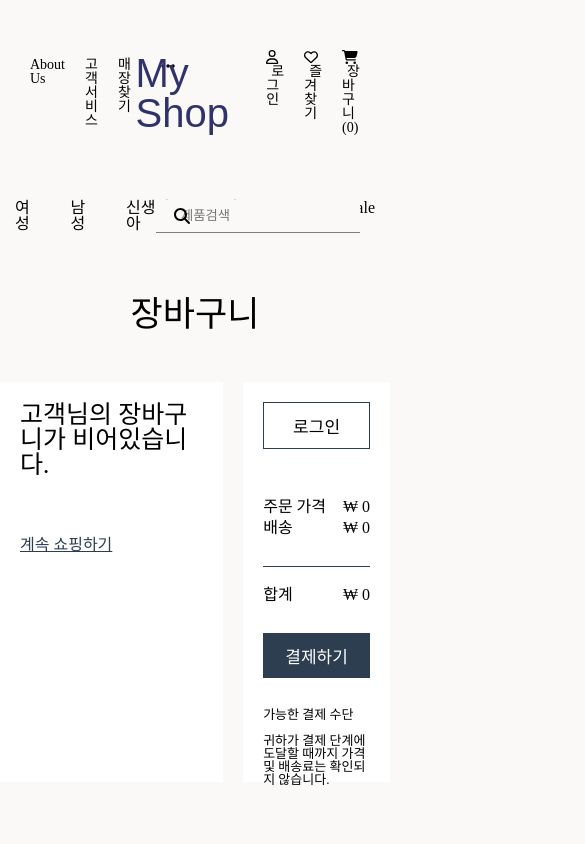
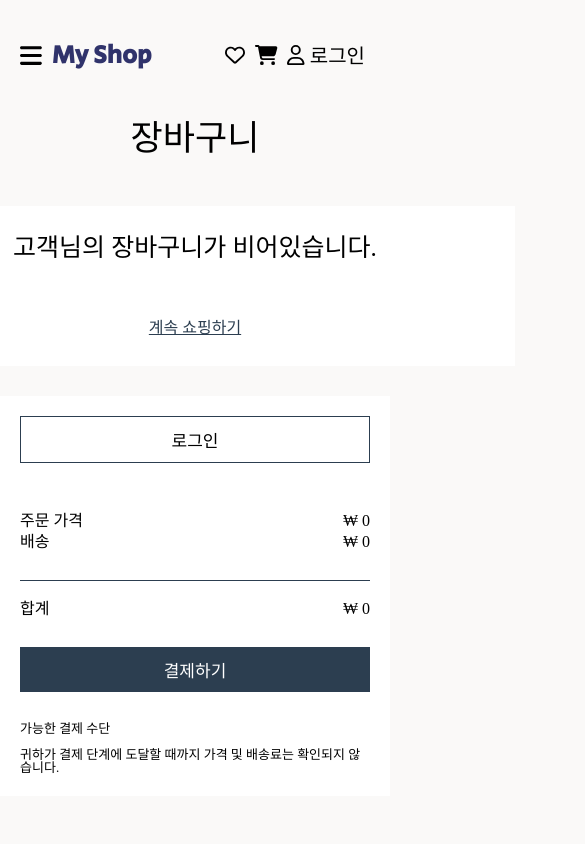
Before and after one commit to jeonga-yeon/shopping-mall, a React (Create React App) app: page /cart in a window 390 px wide. Shown: the top 844 px of the page, 585 px wide, since content can reach past the window. Built offline with nearby package versions, Linux system fonts and the light colour scheme; data requests are answered from the project's data file.

Commit message:
모바일 버전

```diff
--- a/src/components/CartCard.js
+++ b/src/components/CartCard.js
@@ -15,6 +15,13 @@ import { useNavigate } from "react-router-dom";
 
 const Wrapper = styled.div`
   .cart__item {
+    @media screen and (max-width: 500px) {
+      width: 400px;
+      display: flex;
+
+      justify-content: center;
+      align-items: center;
+    }
     display: flex;
     margin-bottom: 10px;
     .cart__item--img {
--- a/src/components/Footer.js
+++ b/src/components/Footer.js
@@ -34,6 +34,14 @@ const Wrapper = styled.div`
           text-decoration: none;
         }
       }
+    }
+  }
+  @media screen and (max-width: 970px) {
+    .footer__category {
+      display: none;
+    }
+    .footer__logo {
+      padding-top: 70px;
     }
   }
   .footer__logo {
@@ -89,7 +97,7 @@ const Footer = () => {
         </ul>
       </div>
       <div className="footer__logo" onClick={() => navigate("/")}>
-        My Shop
+        <span>My Shop</span>
       </div>
     </Wrapper>
   );
--- a/src/components/Navbar.js
+++ b/src/components/Navbar.js
@@ -6,15 +6,128 @@ import {
   faEllipsisH,
   faSearch,
   faShoppingCart,
+  faBars,
+  faTimes,
 } from "@fortawesome/free-solid-svg-icons";
 import { faHeart, faUser } from "@fortawesome/free-regular-svg-icons";
 import { Link, useNavigate } from "react-router-dom";
 import { useDispatch, useSelector } from "react-redux";
 
-const Wrapper = styled.div``;
+const Menu = styled.div`
+  @import url("https://fonts.googleapis.com/css2?family=Secular+One&display=swap");
+  box-sizing: border-box;
+  .mobile-menu {
+    display: none;
+  }
+  @media screen and (max-width: 970px) {
+    .menu {
+      display: none;
+    }
+    .mobile-menu {
+      width: 100%;
+      display: flex;
+      justify-content: space-between;
+      align-items: center;
+      .mobile-menu__nav,
+      .mobile-menu__login {
+        display: flex;
+        margin-top: 40px;
+        justify-content: space-between;
+        align-items: center;
+        h1,
+        span {
+          margin-left: 5px;
+        }
+      }
+      .mobile-menu__nav {
+        .mobile-menu__icon,
+        h1 {
+          margin-left: 20px;
+        }
+        .mobile-menu__icon {
+          font-size: 25px;
+          &:hover {
+            cursor: pointer;
+          }
+        }
+        h1 {
+          margin-left: 10px;
+          font-family: "Secular One", sans-serif;
+          color: #30336b;
+          font-weight: 600;
+          font-size: 25px;
+        }
+        .mobile-menu__list {
+          width: 300px;
+          height: 200vh;
+          background-color: #dfb887;
+          z-index: 9;
+          position: fixed;
+          left: 0px;
+          top: 0px;
+          padding: 10px;
+          .list__icon {
+            width: 100%;
+            text-align: end;
+            font-size: 20px;
+            margin-bottom: 30px;
+            .fa-times {
+              &:hover {
+                cursor: pointer;
+              }
+            }
+          }
+          .list__category {
+            font-size: 22px;
+            text-align: center;
+            li {
+              margin-bottom: 25px;
+              &:hover {
+                cursor: pointer;
+                text-decoration: underline;
+              }
+            }
+          }
+        }
+      }
+      .mobile-menu__login {
+        margin-right: 20px;
+        li {
+          padding: 5px;
+          &:hover {
+            cursor: pointer;
+          }
+          font-size: 20px;
+        }
+        .cart__amount {
+          position: relative;
+          .amount__icon {
+            position: absolute;
+            left: 11px;
+            top: 0px;
+            width: 14px;
+            height: 14px;
+            background-color: tomato;
+            border-radius: 50%;
+            display: flex;
+            justify-content: center;
+            align-items: center;
+            span {
+              position: absolute;
+              left: -1px;
+              font-size: 11px;
+              text-align: center;
+              color: white;
+              font-weight: 500;
+            }
+          }
+        }
+      }
+    }
+  }
+`;
 
 const TopNav = styled.div`
-  @import url("https://fonts.googleapis.com/css2?family=Secular+One&display=swap");
   display: flex;
   justify-content: space-between;
   margin: 40px 20px;
@@ -43,6 +156,7 @@ const TopNav = styled.div`
     font-size: 40px;
     font-family: "Secular One", sans-serif;
     color: #30336b;
+    font-weight: 600;
   }
   .login-menu {
     width: 33%;
@@ -95,6 +209,7 @@ const BottomNav = styled.div`
 const Navbar = () => {
   const navigate = useNavigate();
   const menuList = ["여성", "남성", "신생아/유아", "아동", "스포츠", "Sale"];
+  const [menu, setMenu] = useState(false);
   const dispatch = useDispatch();
   const authenticate = useSelector((state) => state.auth.authenticate);
   const [searchKeyword, setSearchKeyword] = useState("");
@@ -122,7 +237,8 @@ const Navbar = () => {
   };
   const cartInfoList = useSelector((state) => state.cart.cartInfoList);
   return (
-    <Wrapper>
+    <Menu>
+      <div className="menu">
         <TopNav>
           <ul>
             <li>About Us</li>
@@ -136,6 +252,14 @@ const Navbar = () => {
             <h1>My Shop</h1>
           </Link>
           <ul className="login-menu">
+            <li onClick={goToHeart}>
+              <FontAwesomeIcon icon={faHeart} className="menu-icon" />
+              <span>즐겨찾기</span>
+            </li>
+            <li onClick={() => navigate("/cart")}>
+              <FontAwesomeIcon icon={faShoppingCart} className="menu-icon" />
+              <span>장바구니({cartInfoList.length})</span>
+            </li>
             {authenticate ? (
               <li onClick={goToLogout}>
                 <FontAwesomeIcon icon={faUser} className="menu-icon" />
@@ -147,14 +271,6 @@ const Navbar = () => {
                 <span>로그인</span>
               </li>
             )}
-          <li onClick={goToHeart}>
-            <FontAwesomeIcon icon={faHeart} className="menu-icon" />
-            <span>즐겨찾기</span>
-          </li>
-          <li onClick={() => navigate("/cart")}>
-            <FontAwesomeIcon icon={faShoppingCart} className="menu-icon" />
-            <span>장바구니({cartInfoList.length})</span>
-          </li>
           </ul>
         </TopNav>
         <BottomNav>
@@ -176,7 +292,64 @@ const Navbar = () => {
             />
           </div>
         </BottomNav>
-    </Wrapper>
+      </div>
+      <div className="mobile-menu">
+        <div className="mobile-menu__nav">
+          <FontAwesomeIcon
+            icon={faBars}
+            className="mobile-menu__icon"
+            onClick={() => setMenu(true)}
+          />
+          <Link to="/" onClick={() => setSearchKeyword("")}>
+            <h1>My Shop</h1>
+          </Link>
+          {menu ? (
+            <div className="mobile-menu__list">
+              <div className="list__icon">
+                <FontAwesomeIcon
+                  icon={faTimes}
+                  className="fa-times"
+                  onClick={() => setMenu(false)}
+                />
+              </div>
+              <ul className="list__category">
+                <li>여성</li>
+                <li>남성</li>
+                <li>신생아/유아</li>
+                <li>아동</li>
+                <li>스포츠</li>
+                <li>Sale</li>
+                <li>홈</li>
+              </ul>
+            </div>
+          ) : null}
+        </div>
+        <ul className="mobile-menu__login">
+          <li onClick={goToHeart}>
+            <FontAwesomeIcon icon={faHeart} />
+          </li>
+          <li onClick={() => navigate("/cart")} className="cart__amount">
+            <FontAwesomeIcon icon={faShoppingCart} />
+            {cartInfoList.length !== 0 ? (
+              <div className="amount__icon">
+                <span>{cartInfoList.length}</span>
+              </div>
+            ) : null}
+          </li>
+          {authenticate ? (
+            <li onClick={goToLogout}>
+              <FontAwesomeIcon icon={faUser} />
+              <span>로그아웃</span>
+            </li>
+          ) : (
+            <li onClick={goToLogin}>
+              <FontAwesomeIcon icon={faUser} />
+              <span>로그인</span>
+            </li>
+          )}
+        </ul>
+      </div>
+    </Menu>
   );
 };
 
--- a/src/components/ProductCard.js
+++ b/src/components/ProductCard.js
@@ -21,7 +21,7 @@ const Container = styled.div`
   .cart__heart--normal {
     font-size: 20px;
     position: absolute;
-    right: 30px;
+    left: 230px;
     bottom: 77px;
     color: #353b48;
     &:hover {
@@ -32,7 +32,7 @@ const Container = styled.div`
   .cart__heart--full {
     font-size: 20px;
     position: absolute;
-    right: 30px;
+    left: 230px;
     bottom: 77px;
     color: red;
     z-index: 7;
--- a/src/index.js
+++ b/src/index.js
@@ -39,7 +39,6 @@ footer, header, hgroup, menu, nav, section {
 body {
 	line-height: 1;
 	background-color: #faf9f8;
-	overflow-x: hidden;
 }
 ol, ul {
 	list-style: none;
--- a/src/pages/Cart.js
+++ b/src/pages/Cart.js
@@ -8,6 +8,24 @@ import CartCard from "../components/CartCard";
 import { cartAction } from "../redux/actions/cartAction";
 
 const Wrapper = styled.div`
+  @media screen and (max-width: 500px) {
+    .cart {
+      display: flex;
+      flex-direction: column;
+      justify-content: center;
+      align-items: center;
+      .cart__list,
+      .cart__list--empty {
+        display: flex;
+        justify-content: center;
+        align-items: center;
+        margin-left: 20px;
+      }
+      .cart__payment {
+        margin-top: 30px;
+      }
+    }
+  }
   h1 {
     margin: 50px;
     font-size: 35px;
@@ -21,7 +39,7 @@ const Wrapper = styled.div`
     .cart__list,
     .cart__list--empty {
       width: 600px;
-      margin-right: 10px;
+      margin-right: 20px;
     }
     .cart__list {
       display: flex;
@@ -32,6 +50,7 @@ const Wrapper = styled.div`
       padding: 20px;
       display: flex;
       flex-direction: column;
+      height: 120px;
       span:first-child {
         font-size: 25px;
         margin-bottom: 60px;
@@ -46,7 +65,6 @@ const Wrapper = styled.div`
       width: 350px;
       height: 360px;
       background-color: white;
-      margin-left: 10px;
       padding: 20px;
       .cart__login,
       .cart__payment-button {
@@ -126,7 +144,9 @@ const Cart = () => {
       setTotalPrice(0);
     }
   };
-  const apiError = useSelector((state) => state.cart.error);
+  let apiError = useSelector((state) => state.cart.error);
+  apiError = JSON.stringify(apiError);
+  if (apiError === "{}" || '""') apiError = false;
   return (
     <Wrapper>
       <h1>장바구니</h1>
--- a/src/pages/Heart.js
+++ b/src/pages/Heart.js
@@ -23,6 +23,16 @@ const Wrapper = styled.div`
       color: gray;
     }
   }
+  @media screen and (max-width: 500px) {
+    margin: 0px;
+    .products {
+      display: flex;
+      flex-direction: column;
+      justify-content: center;
+      align-items: center;
+      grid-template-columns: repeat(auto-fit, minmax(400px, 1fr));
+    }
+  }
 `;
 
 const Products = styled.ul`
@@ -39,13 +49,15 @@ const Heart = () => {
     dispatch(heartAction.heartList(idList));
   }, []);
   const heartData = useSelector((state) => state.heart.heartData);
-  const apiError = useSelector((state) => state.heart.error);
+  let apiError = useSelector((state) => state.heart.error);
+  apiError = JSON.stringify(apiError);
+  if (apiError === "{}" || '""') apiError = false;
   return (
     <Wrapper>
       <h1>즐겨찾기</h1>
       {!apiError ? (
         heartData.length !== 0 ? (
-          <Products>
+          <Products className="products">
             {heartData.map((item, index) => (
               <li key={index}>
                 <ProductCard item={item} />
--- a/src/pages/Join.js
+++ b/src/pages/Join.js
@@ -4,7 +4,7 @@ import { useNavigate } from "react-router-dom";
 import styled from "styled-components";
 
 const Wrapper = styled.div`
-  width: 100vw;
+  width: 100%;
   display: flex;
   justify-content: center;
   align-items: center;
--- a/src/pages/Login.js
+++ b/src/pages/Login.js
@@ -4,7 +4,7 @@ import { useNavigate } from "react-router-dom";
 import styled from "styled-components";
 
 const Wrapper = styled.div`
-  width: 100vw;
+  width: 100%;
   display: flex;
   justify-content: center;
   align-items: center;
--- a/src/pages/ProductDetail.js
+++ b/src/pages/ProductDetail.js
@@ -16,14 +16,22 @@ const Wrapper = styled.div`
   justify-content: center;
   align-items: center;
   margin: 50px 0px;
+  @media screen and (max-width: 500px) {
+    flex-direction: column;
+    .product-img {
+      margin-left: 15px;
+    }
+    .product-info {
+      margin: 20px 0px;
+    }
+  }
   .product-img {
-    margin-right: 10px;
+    margin-right: 20px;
     img {
       width: 396px;
     }
   }
   .product-info {
-    margin-left: 10px;
     display: flex;
     flex-direction: column;
     div {
@@ -122,7 +130,7 @@ const ProductDetail = () => {
   };
   let apiError = useSelector((state) => state.product.getProductDetailError);
   apiError = JSON.stringify(apiError);
-  if (apiError === "{}") apiError = false;
+  if (apiError === "{}" || '""') apiError = false;
   return loading ? null : !apiError ? (
     <Wrapper>
       <div className="product-img">
--- a/src/pages/ProductsAll.js
+++ b/src/pages/ProductsAll.js
@@ -9,6 +9,15 @@ import { productAction } from "../redux/actions/productAction";
 
 const Wrapper = styled.div`
   margin: 80px 200px;
+  @media screen and (max-width: 500px) {
+    .products {
+      display: flex;
+      flex-direction: column;
+      justify-content: center;
+      align-items: center;
+      grid-template-columns: repeat(auto-fit, minmax(400px, 1fr));
+    }
+  }
 `;
 
 const Products = styled.ul`
@@ -27,10 +36,12 @@ const ProductsAll = () => {
   const getProducts = () => {
     dispatch(productAction.getProducts(query));
   };
-  const apiError = useSelector((state) => state.product.getProductsError);
+  let apiError = useSelector((state) => state.product.getProductsError);
+  apiError = JSON.stringify(apiError);
+  if (apiError === "{}" || '""') apiError = false;
   return (
     <Wrapper>
-      <Products>
+      <Products className="products">
         {!apiError
           ? productList.map((item, index) => (
               <li key={index}>
```
Lines whose indentation alone changed are shown as unchanged.
